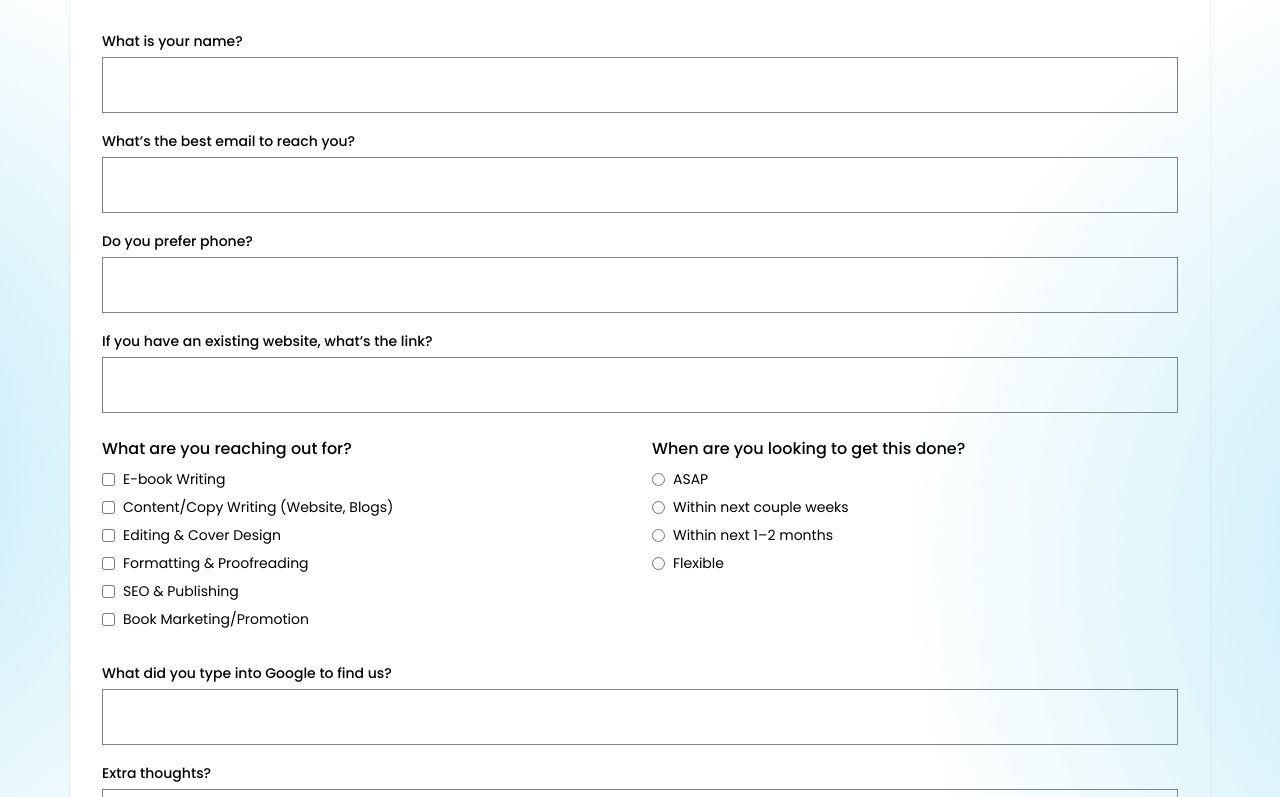
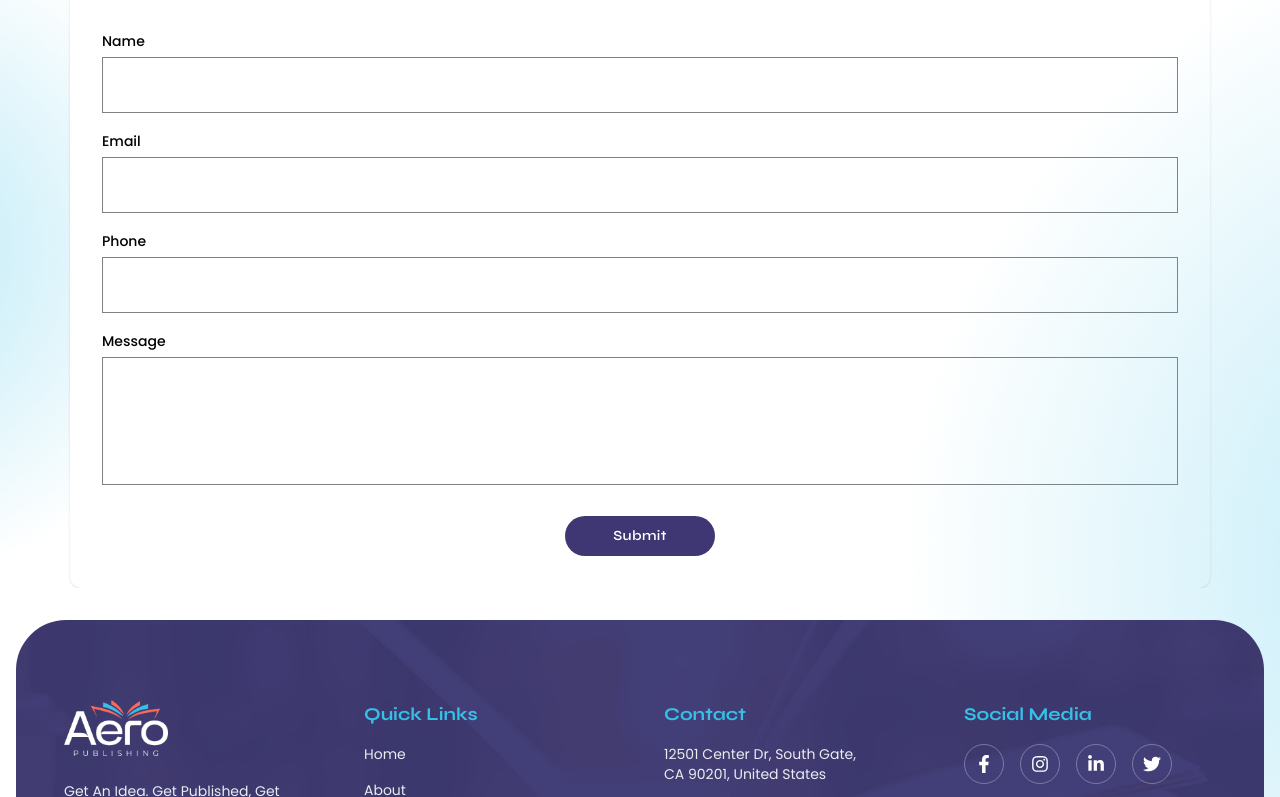
Before and after one commit to Invenzee/aeropublishing, a Next.js app: page /contact-us in a window 1280 px wide. Shown: the part 963-1760 px from the top of the page. Built offline with nearby package versions, Linux system fonts and the light colour scheme.

Commit message:
contact form fixed

```diff
--- a/src/components/Contact/Form.tsx
+++ b/src/components/Contact/Form.tsx
@@ -70,7 +70,7 @@ export default function ContactForm() {
 
         {/* Name */}
         <label className="block mb-4">
-          <span className="text-sm font-medium">What is your name?</span>
+          <span className="text-sm font-medium">Name</span>
           <input
             type="text"
             name="name"
@@ -83,7 +83,7 @@ export default function ContactForm() {
         {/* Email */}
         <label className="block mb-4">
           <span className="text-sm font-medium">
-            What’s the best email to reach you?
+            Email
           </span>
           <input
             type="email"
@@ -97,7 +97,7 @@ export default function ContactForm() {
         {/* Phone */}
         <label className="block mb-4">
           <span className="text-sm font-medium">
-            Do you prefer phone?
+            Phone
           </span>
           <input
             type="text"
@@ -108,77 +108,9 @@ export default function ContactForm() {
           />
         </label>
 
-        {/* Website */}
-        <label className="block mb-6">
-          <span className="text-sm font-medium">
-            If you have an existing website, what’s the link?
-          </span>
-          <input
-            type="text"
-            name="website"
-            value={formData.website}
-            onChange={handleChange}
-            className="mt-1 w-full h-14 px-6 bg-transparent border border-[#818181] focus:outline-none focus:border-brand-secondary focus:ring-1 focus:ring-brand-secondary transition-all font-poppins"
-          />
-        </label>
-
-        {/* Services + Timeline */}
-        <div className="grid md:grid-cols-2 gap-6 mb-6">
-          <div>
-            <p className="font-medium mb-2">
-              What are you reaching out for?
-            </p>
-            {servicesList.map((service) => (
-              <label key={service} className="flex items-center mb-2 text-sm">
-                <input
-                  type="checkbox"
-                  checked={formData.services.includes(service)}
-                  onChange={() => handleCheckboxChange(service)}
-                  className="mr-2"
-                />
-                {service}
-              </label>
-            ))}
-          </div>
-
-          <div>
-            <p className="font-medium mb-2">
-              When are you looking to get this done?
-            </p>
-            {["ASAP", "Within next couple weeks", "Within next 1–2 months", "Flexible"].map(
-              (time) => (
-                <label key={time} className="flex items-center mb-2 text-sm">
-                  <input
-                    type="radio"
-                    name="timeline"
-                    value={time}
-                    onChange={handleChange}
-                    className="mr-2"
-                  />
-                  {time}
-                </label>
-              )
-            )}
-          </div>
-        </div>
-
-        {/* Source */}
-        <label className="block mb-4">
-          <span className="text-sm font-medium">
-            What did you type into Google to find us?
-          </span>
-          <input
-            type="text"
-            name="source"
-            value={formData.source}
-            onChange={handleChange}
-            className="mt-1 w-full h-14 px-6 bg-transparent border border-[#818181] focus:outline-none focus:border-brand-secondary focus:ring-1 focus:ring-brand-secondary transition-all font-poppins"
-          />
-        </label>
-
         {/* Message */}
         <label className="block mb-6">
-          <span className="text-sm font-medium">Extra thoughts?</span>
+          <span className="text-sm font-medium">Message</span>
           <textarea
             name="message"
             value={formData.message}
```
